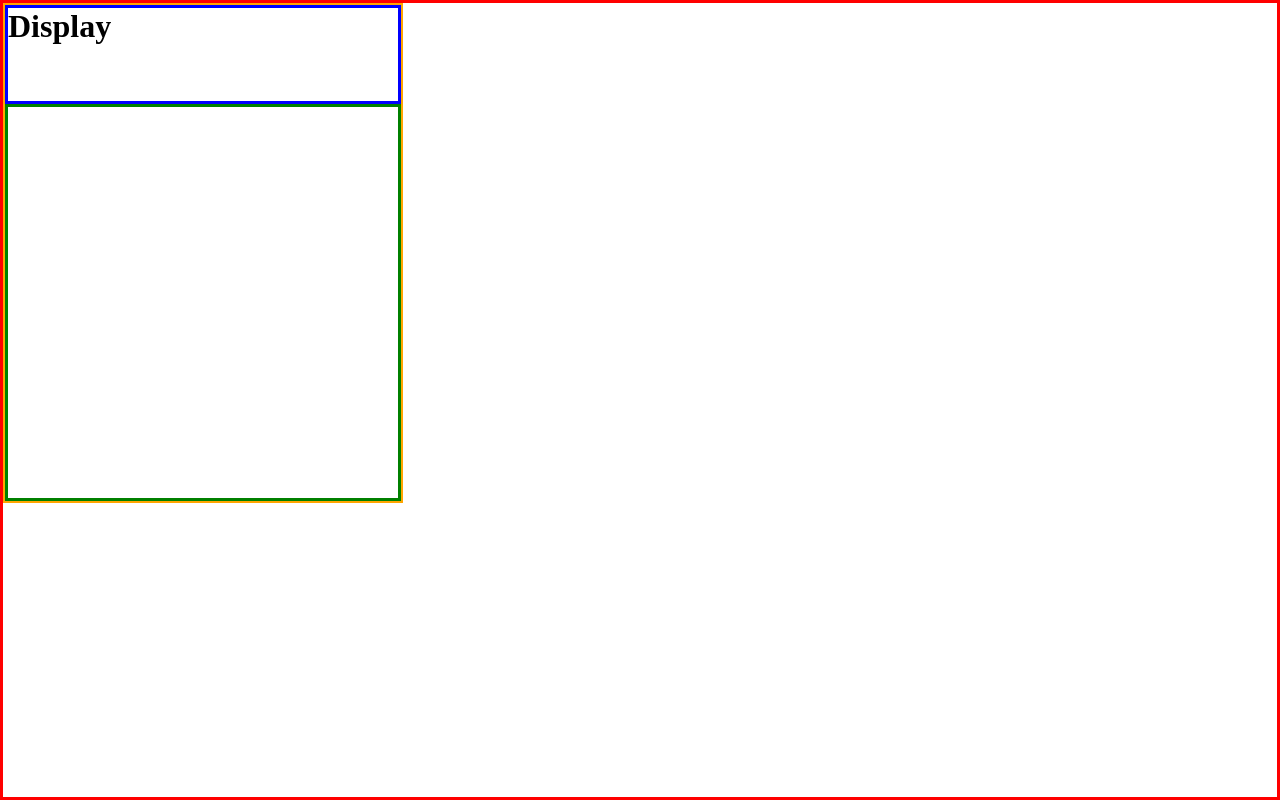
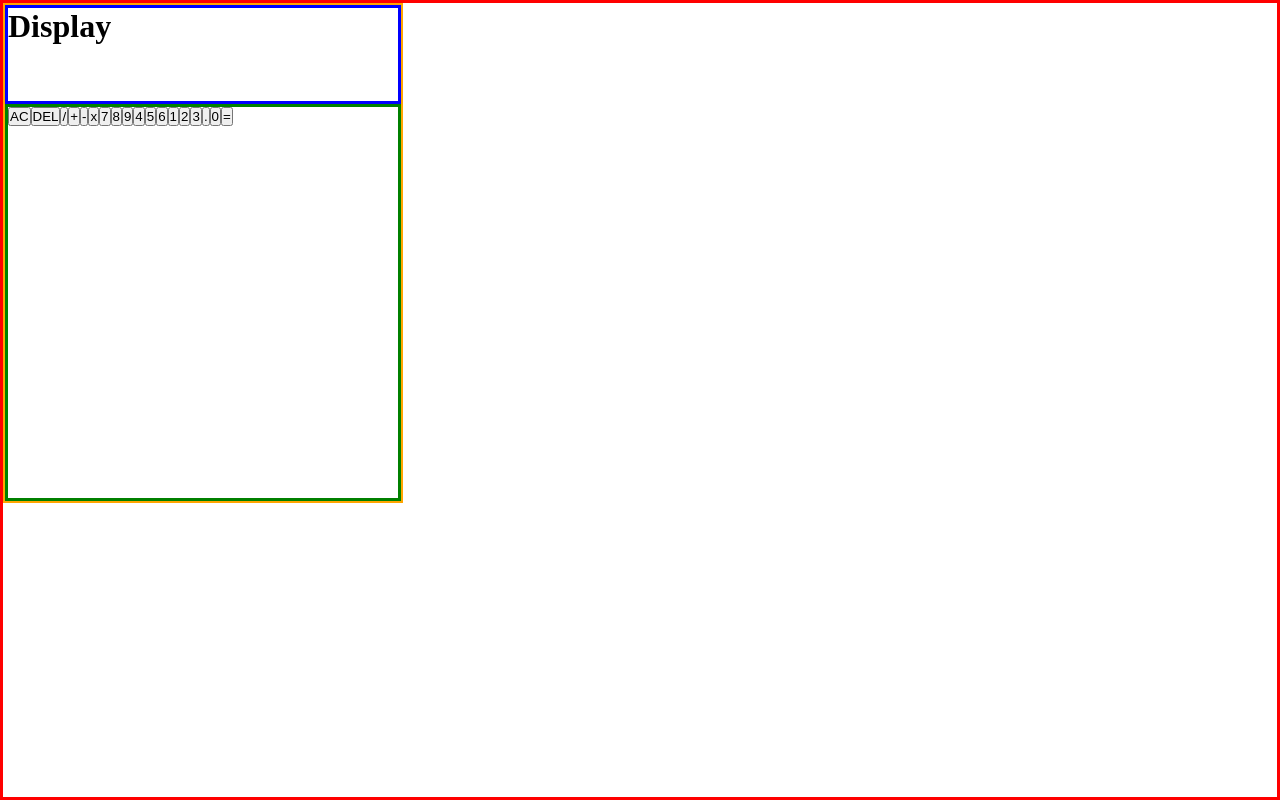
Before and after one commit to SafeCo/react-calculator-with-reducer, a React (Create React App) app in the folder reducer-calculator/: page / in a window 1280 px wide. Built offline with nearby package versions, Linux system fonts and the light colour scheme.

Commit message:
Added Context API
Added Context API for state management.

```diff
--- a/reducer-calculator/src/App.js
+++ b/reducer-calculator/src/App.js
@@ -1,13 +1,37 @@
 import './App.css';
 import Display from './components/Display';
 import Keypad from './components/Keypad';
+import {useReducer} from 'react'
+import {OperationsContext} from './Contexts/OperationsContext'
+
+
+
+
+
+function reducer (state, action) {
+  console.log("working")
+
+}
 
 function App() {
+
+  const operation = {
+    currentOperation: "",
+    previousOperation:""
+  }
+
+
+  const [state, dispatch] = useReducer(reducer, operation)
+
+
+
   return (
     <div className="App">
         <div id='calculator-container'>
-          <Display />
-          <Keypad />
+          <OperationsContext.Provider value={{dispatch}}>
+            <Display />
+            <Keypad />
+          </OperationsContext.Provider>
         </div>
     </div>
   );
--- /dev/null
+++ b/reducer-calculator/src/Contexts/OperationsContext.js
@@ -0,0 +1,3 @@
+import { createContext } from "react";
+
+export const OperationsContext =  createContext({})
--- /dev/null
+++ b/reducer-calculator/src/components/Button.js
@@ -0,0 +1,13 @@
+import React, {useContext} from 'react'
+import { OperationsContext } from '../Contexts/OperationsContext'
+
+
+
+const Button = ({type, symbol}) => {
+  const {dispatch} = useContext(OperationsContext)
+  return (
+    <button onClick={()=>{dispatch()}} >{symbol}</button>
+  )
+}
+
+export default Button
--- a/reducer-calculator/src/components/Keypad.js
+++ b/reducer-calculator/src/components/Keypad.js
@@ -1,27 +1,27 @@
 import React from 'react'
-
+import Button from './Button'
 const Keypad = () => {
   return (
     <div id='keypad-container'>
         <ul id='keypad-button-container' >
-            {/* <Button name='clear' symbol='AC' buttonPress={buttonPress} />
-            <Button name='delete' symbol='DEL' buttonPress={buttonPress} />
-            <Button name='operand' symbol='/' buttonPress={buttonPress} />
-            <Button name='operand' symbol='+' buttonPress={buttonPress} />
-            <Button name='operand' symbol='-' buttonPress={buttonPress} />
-            <Button name='operand' symbol='x' buttonPress={buttonPress} />
-            <Button name='number' symbol='7' buttonPress={buttonPress} />
-            <Button name='number' symbol='8' buttonPress={buttonPress} />
-            <Button name='number' symbol='9' buttonPress={buttonPress} />
-            <Button name='number' symbol='4' buttonPress={buttonPress} />
-            <Button name='number' symbol='5' buttonPress={buttonPress} />
-            <Button name='number' symbol='6' buttonPress={buttonPress} />
-            <Button name='number' symbol='1' buttonPress={buttonPress} />
-            <Button name='number' symbol='2' buttonPress={buttonPress} />
-            <Button name='number' symbol='3' buttonPress={buttonPress} />
-            <Button name='dot' symbol='.' buttonPress={buttonPress} />
-            <Button name='number' symbol='0' buttonPress={buttonPress} />
-            <Button name='equals' symbol='=' buttonPress={buttonPress} /> */}
+            <Button type='clear' symbol='AC' />
+            <Button type='delete' symbol='DEL' />
+            <Button type='operand' symbol='/' />
+            <Button type='operand' symbol='+' />
+            <Button type='operand' symbol='-' />
+            <Button type='operand' symbol='x' />
+            <Button type='number' symbol='7' />
+            <Button type='number' symbol='8' />
+            <Button type='number' symbol='9' />
+            <Button type='number' symbol='4' />
+            <Button type='number' symbol='5' />
+            <Button type='number' symbol='6' />
+            <Button type='number' symbol='1' />
+            <Button type='number' symbol='2' />
+            <Button type='number' symbol='3' />
+            <Button type='dot' symbol='.' />
+            <Button type='number' symbol='0' />
+            <Button type='equals' symbol='=' />
         </ul>
     </div>
   )
```
